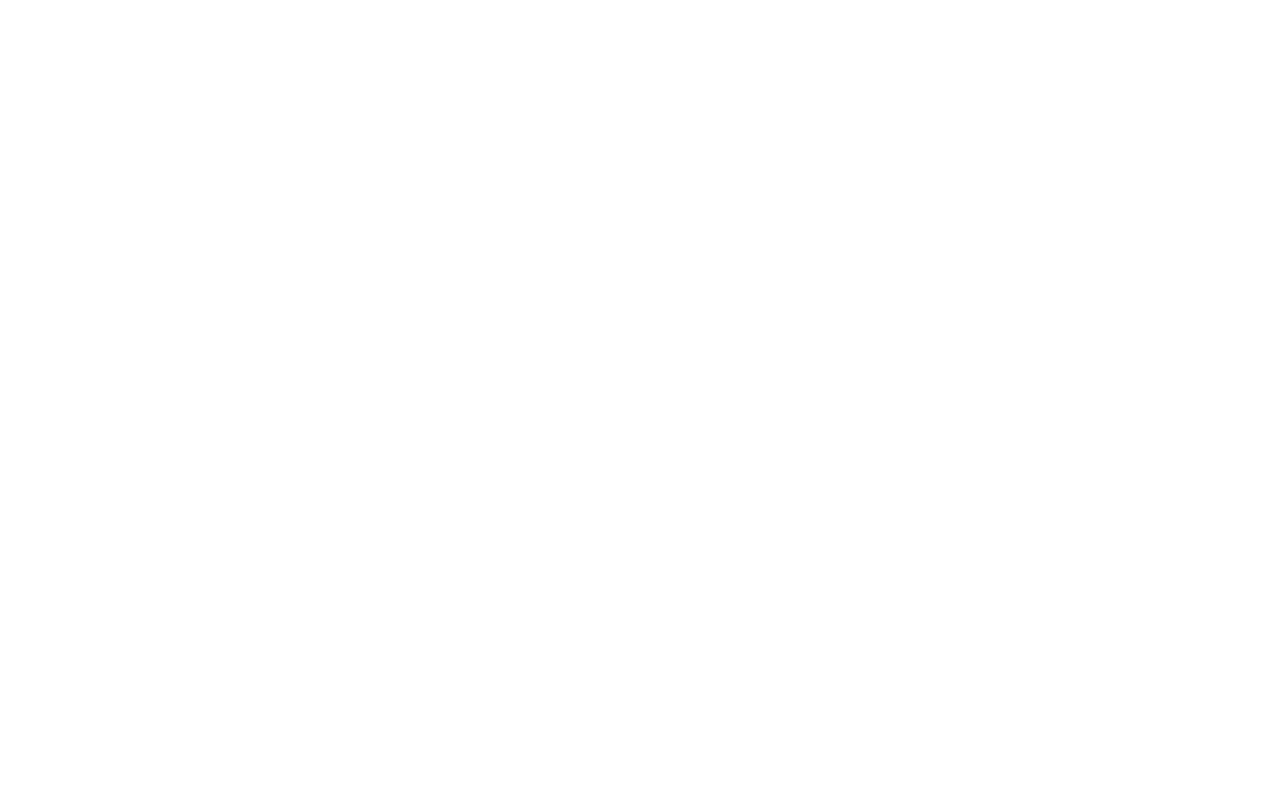
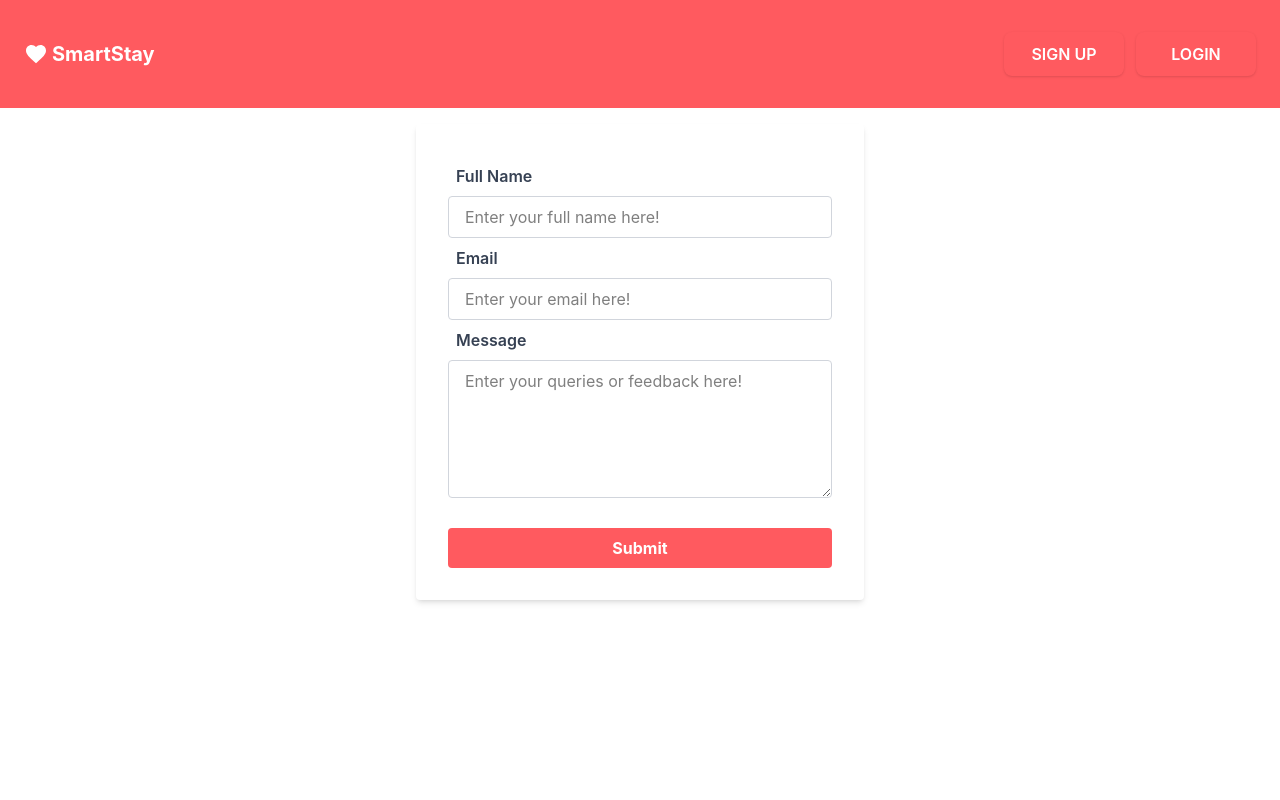
Before and after one commit to shubhambatwal01/SmartStay, a React app in the folder frontend/: page /addContact in a window 1280 px wide. Before the commit this address had no page. Shown: the top 800 px of the page. Built offline with nearby package versions, Linux system fonts and the light colour scheme; the HTML template or start-up script is replaced by a standard one.

Commit message:
adding contact me page

```diff
--- /dev/null
+++ b/frontend/pages/AddContact.jsx
@@ -0,0 +1,150 @@
+import { useState } from "react";
+import axios from "axios";
+import Navbar from "../components/Navbar";
+import Footer from "../components/Footer";
+import ErrorMessage from "../components/ErrorMessage";
+
+function AddContact() {
+  const [formData, setFormData] = useState({
+    fullName: "",
+    email: "",
+    message: "",
+  });
+
+  const [errors, setErrors] = useState([]);
+  const [successMessage, setSuccessMessage] = useState("");
+
+  const handleChange = (e) => {
+    setFormData((prev) => ({
+      ...prev,
+      [e.target.name]: e.target.value,
+    }));
+  };
+
+  const handleSubmit = async (e) => {
+    e.preventDefault();
+
+    setErrors([]);
+    setSuccessMessage("");
+
+    try {
+      const response = await axios.post(
+        "http://localhost:1101/host/addContact",
+        formData,
+      );
+
+      setSuccessMessage(
+        response.data.message ||
+          "Your message has been submitted successfully.",
+      );
+
+      setFormData({
+        fullName: "",
+        email: "",
+        message: "",
+      });
+    } catch (error) {
+      console.error(error);
+
+      if (error.response?.data?.errors) {
+        setErrors(error.response.data.errors);
+      } else {
+        setErrors(["Something went wrong. Please try again."]);
+      }
+    }
+  };
+
+  return (
+    <>
+      <Navbar />
+
+      <main className="min-h-screen mt-16">
+        <h1 className="text-3xl font-bold text-center text-blue-600 mb-6">
+          Contact Us
+        </h1>
+
+        <div className="flex justify-center">
+          <form
+            onSubmit={handleSubmit}
+            className="bg-white p-8 rounded shadow-md w-full max-w-md"
+          >
+            {errors.length > 0 && <ErrorMessage errors={errors} />}
+
+            {successMessage && (
+              <div className="mb-4 bg-green-100 text-green-700 p-3 rounded">
+                {successMessage}
+              </div>
+            )}
+
+            <div className="mb-6">
+              <label
+                htmlFor="fullName"
+                className="block text-gray-700 font-semibold m-2"
+              >
+                Full Name
+              </label>
+
+              <input
+                type="text"
+                id="fullName"
+                name="fullName"
+                placeholder="Enter your full name here!"
+                value={formData.fullName}
+                onChange={handleChange}
+                required
+                className="w-full px-4 py-2 border border-gray-300 rounded focus:outline-none focus:ring-2 focus:ring-blue-500"
+              />
+
+              <label
+                htmlFor="email"
+                className="block text-gray-700 font-semibold m-2"
+              >
+                Email
+              </label>
+
+              <input
+                type="email"
+                id="email"
+                name="email"
+                placeholder="Enter your email here!"
+                value={formData.email}
+                onChange={handleChange}
+                required
+                className="w-full px-4 py-2 border border-gray-300 rounded focus:outline-none focus:ring-2 focus:ring-blue-500"
+              />
+
+              <label
+                htmlFor="message"
+                className="block text-gray-700 font-semibold m-2"
+              >
+                Message
+              </label>
+
+              <textarea
+                id="message"
+                name="message"
+                placeholder="Enter your queries or feedback here!"
+                value={formData.message}
+                onChange={handleChange}
+                required
+                rows="5"
+                className="w-full px-4 py-2 border border-gray-300 rounded focus:outline-none focus:ring-2 focus:ring-blue-500"
+              />
+            </div>
+
+            <button
+              type="submit"
+              className="flex justify-center w-full bg-[#ff5a5f] hover:bg-[#ff4b51] text-white font-bold py-2 px-4 rounded transition-colors"
+            >
+              Submit
+            </button>
+          </form>
+        </div>
+      </main>
+
+      <Footer />
+    </>
+  );
+}
+
+export default AddContact;
--- /dev/null
+++ b/frontend/pages/ContactAdded.jsx
@@ -0,0 +1,36 @@
+import { Link } from "react-router-dom";
+
+function ContactAdded() {
+  return (
+    <main className="min-h-screen flex items-center justify-center p-5">
+      <div className="flex flex-col justify-center items-center gap-3 max-w-2xl mx-auto py-8 px-4 text-center">
+        <svg
+          className="inline w-10 h-10 mb-2 text-[#ff5a5f]"
+          fill="none"
+          stroke="currentColor"
+          strokeWidth="3"
+          viewBox="0 0 24 24"
+        >
+          <path
+            strokeLinecap="round"
+            strokeLinejoin="round"
+            d="M5 13l4 4L19 7"
+          />
+        </svg>
+
+        <h1 className="text-3xl font-bold text-[#ff5a5f]">
+          Thank You for Contacting Us!
+        </h1>
+
+        <Link
+          to="/"
+          className="inline-block px-6 py-2 mt-3 bg-[#ff5a5f] hover:bg-[#ff4b51] text-white font-semibold rounded shadow transition"
+        >
+          Go Home
+        </Link>
+      </div>
+    </main>
+  );
+}
+
+export default ContactAdded;
--- a/frontend/src/App.jsx
+++ b/frontend/src/App.jsx
@@ -6,6 +6,8 @@
 import FavList from "../pages/FavList";
 import HomeDetails from "../pages/HomeDetails";
 import Bookings from "../pages/Bookings";
+import AddContact from "../pages/AddContact";
+import ContactAdded from "../pages/ContactAdded";
 
 function App() {
   return (
@@ -18,6 +20,8 @@
         <Route path="/homes/:id" element={<HomeDetails />} />
         <Route path="/favourite-list" element={<FavList />} />
         <Route path="/bookings" element={<Bookings />} />
+        <Route path="/addContact" element={<AddContact />} />
+        <Route path="/addContact" element={<ContactAdded />} />
       </Routes>
     </BrowserRouter>
   );
```
Also changed, not shown: 1 other file (tests, documents, lock files or other folders).
